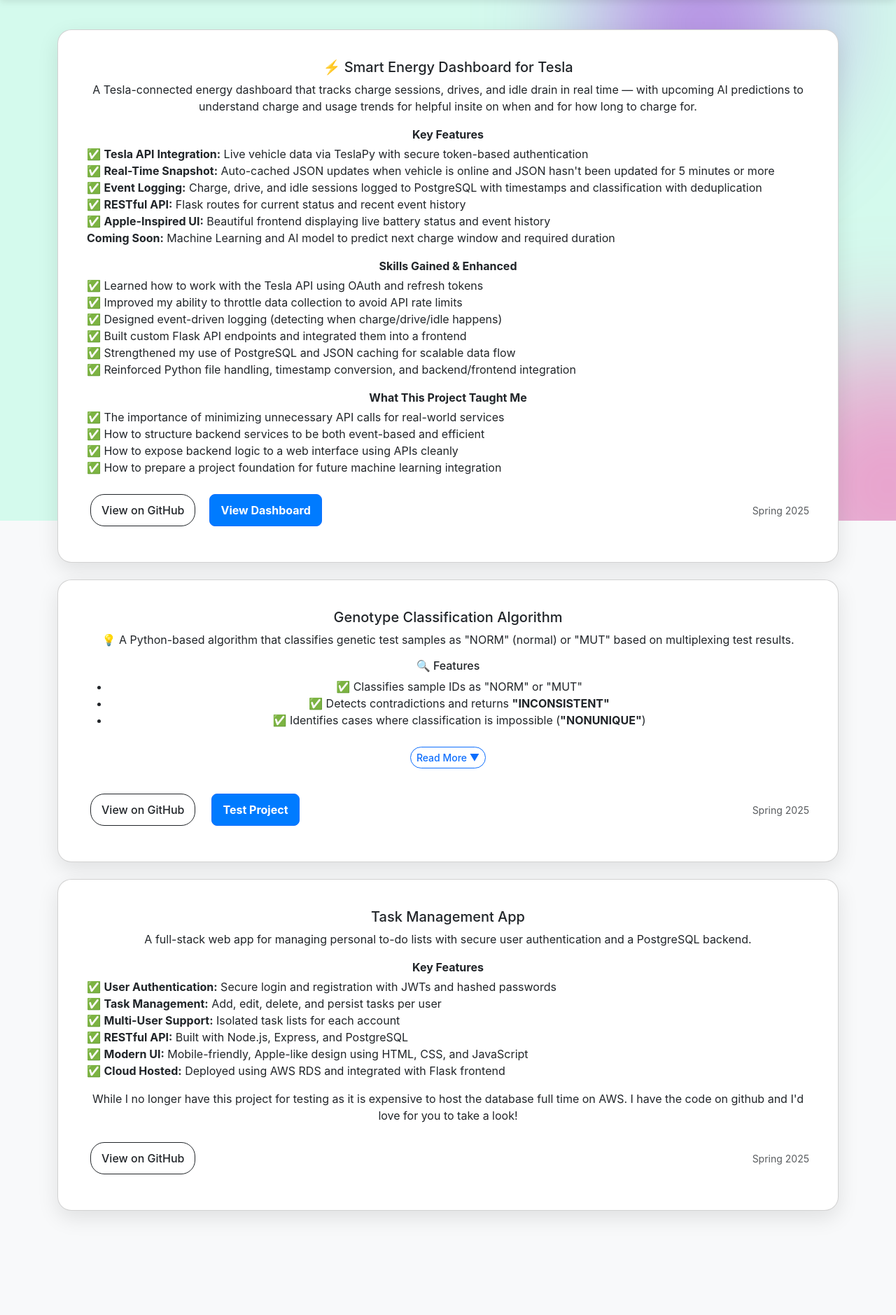
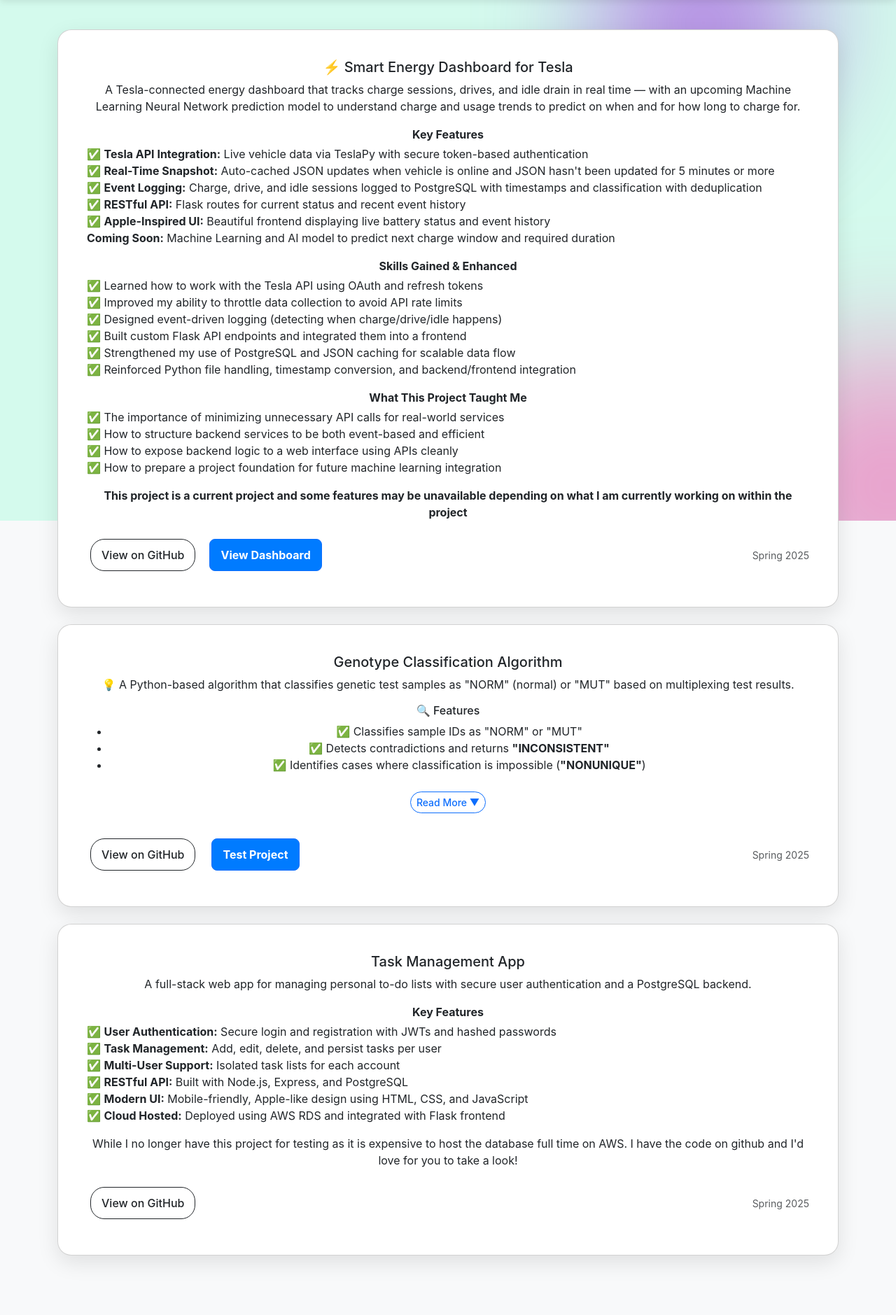
Before and after one commit to samj1098/personal-website, a Flask app: page /projects in a window 1280 px wide. Shown: the part 56-1935 px from the top of the page at 70% size. Before the commit the page ends 1796 px from the top, so only its background shows below. Run offline with Flask 3, Linux system fonts and the light colour scheme.

Commit message:
Update projects and Tesla HTML pages

```diff
--- a/templates/projects.html
+++ b/templates/projects.html
@@ -7,7 +7,7 @@
   <div class="card-body">
     <h5 class="card-title">⚡ Smart Energy Dashboard for Tesla</h5>
     <p class="card-text">
-      A Tesla-connected energy dashboard that tracks charge sessions, drives, and idle drain in real time — with upcoming AI predictions to understand charge and usage trends for helpful insite on when and for how long to charge for.
+      A Tesla-connected energy dashboard that tracks charge sessions, drives, and idle drain in real time — with an upcoming Machine Learning Neural Network prediction model to understand charge and usage trends to predict on when and for how long to charge for.
     </p>
 
     <div class="mb-3">
@@ -41,6 +41,10 @@
         <li>✅ How to expose backend logic to a web interface using APIs cleanly</li>
         <li>✅ How to prepare a project foundation for future machine learning integration</li>
       </ul>
+    </div>
+
+    <div class="mb-3">
+      <p class="mb-1"><strong>This project is a current project and some features may be unavailable depending on what I am currently working on within the project</strong></p>
     </div>
 
     <!-- Buttons (Fixed Layout) -->
--- a/templates/tesla.html
+++ b/templates/tesla.html
@@ -8,6 +8,7 @@
 <head>
   <meta charset="UTF-8">
   <title>My Tesla Dashboard</title>
+  <p>This project is a current project and some features may be unavailable depending on what I am currently working on within the project</p>
   <link rel="stylesheet" href="/static/styles.css">
 </head>
 <body>
```
